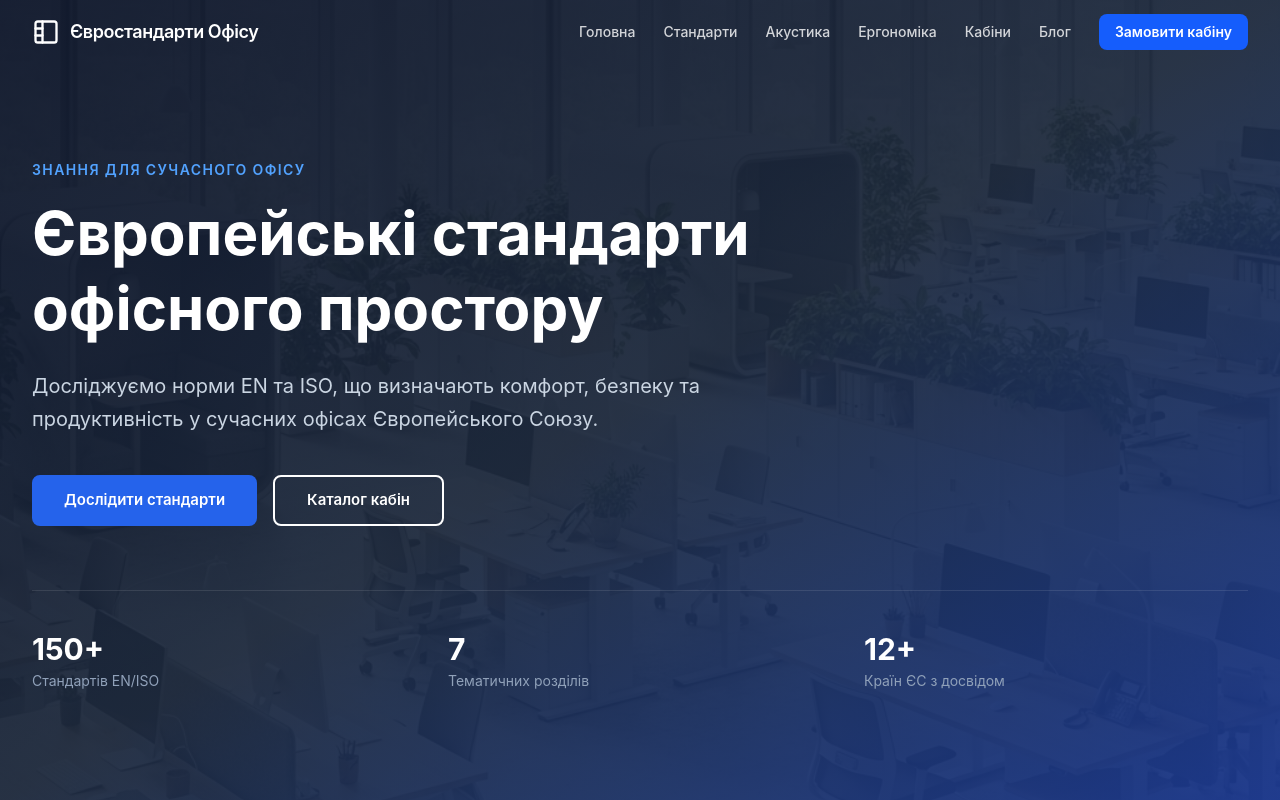
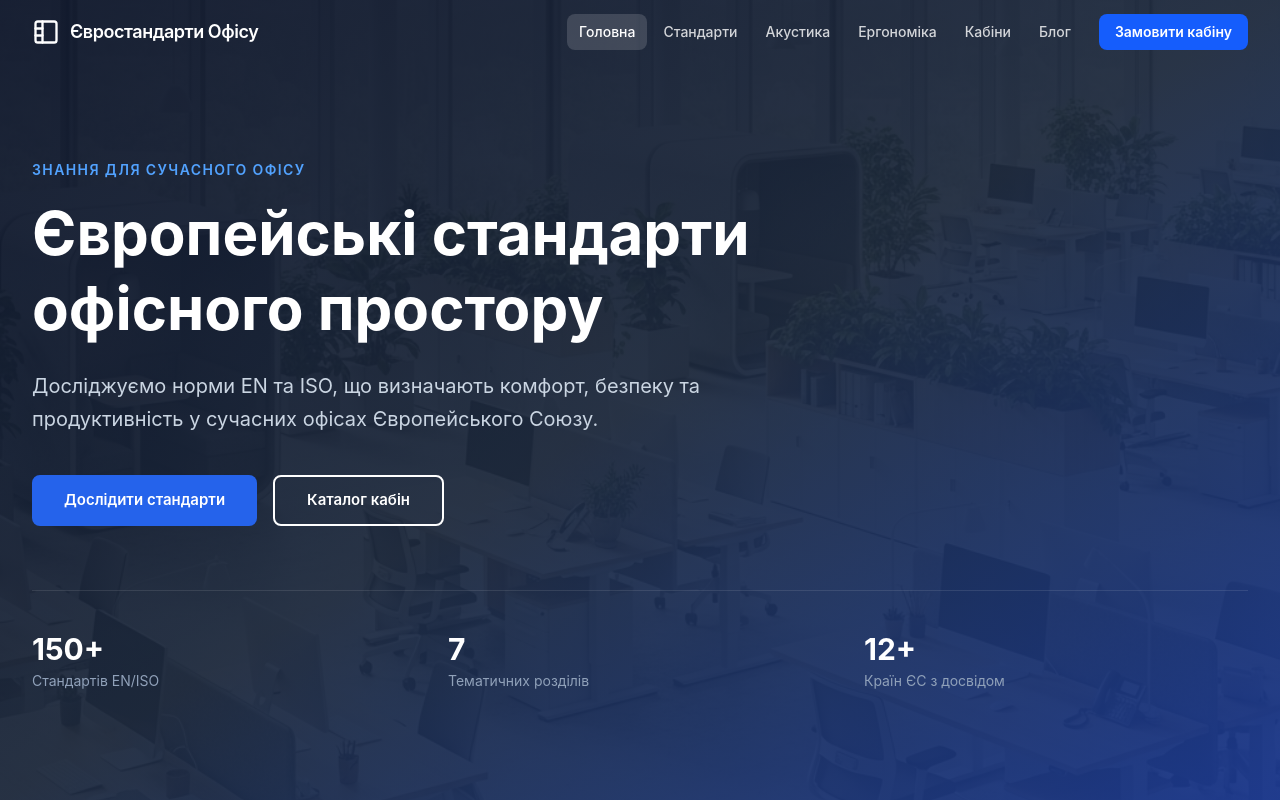
Before and after one commit to sserbin1/european, a Next.js app: page / in a window 1280 px wide. Shown: the top 800 px of the page. Built offline with nearby package versions, Linux system fonts and the light colour scheme.

Commit message:
Fix Header: dark mode on light pages, active nav states, section page links

```diff
--- a/src/components/layout/Header.tsx
+++ b/src/components/layout/Header.tsx
@@ -1,20 +1,33 @@
 "use client";
 
 import { useState, useEffect, useCallback } from "react";
+import { usePathname } from "next/navigation";
 import Link from "next/link";
 
 const NAV_LINKS = [
   { label: "Головна", href: "/" },
-  { label: "Стандарти", href: "/blog/yevropeyski-standarty-ofisnogo-prostoru" },
-  { label: "Акустика", href: "/blog/akustyka-v-ofisi-chomu-tysha-tse-produktyvnist" },
-  { label: "Ергономіка", href: "/blog/ergonomika-robochogo-mistsya-za-yevropeyskimi-normamy" },
+  { label: "Стандарти", href: "/standarty/" },
+  { label: "Акустика", href: "/akustyka/" },
+  { label: "Ергономіка", href: "/ergonomika/" },
   { label: "Кабіни", href: "/kabiny/" },
   { label: "Блог", href: "/blog/" },
 ];
 
+/* Pages that have a dark gradient hero — header starts transparent with white text */
+const DARK_HERO_PAGES = ["/", "/standarty", "/akustyka", "/ergonomika"];
+
 export default function Header() {
+  const pathname = usePathname();
   const [isScrolled, setIsScrolled] = useState(false);
   const [isMobileMenuOpen, setIsMobileMenuOpen] = useState(false);
+
+  /* Does the current page have a dark hero? */
+  const hasDarkHero = DARK_HERO_PAGES.some(
+    (p) => pathname === p || pathname === p + "/"
+  );
+
+  /* If no dark hero, header is always "scrolled" (solid white bg, dark text) */
+  const isDark = isScrolled || !hasDarkHero;
 
   useEffect(() => {
     const handleScroll = () => setIsScrolled(window.scrollY > 50);
@@ -36,7 +49,7 @@ export default function Header() {
     <>
       <header
         className={`fixed top-0 left-0 right-0 z-50 transition-all duration-300 ${
-          isScrolled
+          isDark
             ? "bg-white/95 backdrop-blur-md shadow-sm"
             : "bg-transparent"
         }`}
@@ -53,7 +66,7 @@ export default function Header() {
               height="28"
               viewBox="0 0 24 24"
               fill="none"
-              stroke={isScrolled ? "#1E293B" : "#fff"}
+              stroke={isDark ? "#1E293B" : "#fff"}
               strokeWidth="2"
               strokeLinecap="round"
               strokeLinejoin="round"
@@ -65,7 +78,7 @@ export default function Header() {
             </svg>
             <span
               className={`text-lg font-semibold tracking-tight transition-colors duration-300 ${
-                isScrolled ? "text-slate-900" : "text-white"
+                isDark ? "text-slate-900" : "text-white"
               }`}
               style={{ fontFamily: "var(--font-heading)" }}
             >
@@ -75,19 +88,26 @@ export default function Header() {
 
           {/* Desktop Nav */}
           <nav className="hidden lg:flex items-center gap-1">
-            {NAV_LINKS.map((link) => (
+            {NAV_LINKS.map((link) => {
+              const isActive = pathname === link.href || pathname === link.href.replace(/\/$/, "");
+              return (
                 <Link
                   key={link.href}
                   href={link.href}
                   className={`cursor-pointer px-3 py-2 text-sm font-medium rounded-lg transition-colors duration-200 ${
-                  isScrolled
-                    ? "text-slate-600 hover:text-slate-900 hover:bg-slate-100"
+                    isDark
+                      ? isActive
+                        ? "text-[#2563EB] bg-blue-50"
+                        : "text-slate-600 hover:text-slate-900 hover:bg-slate-100"
+                      : isActive
+                        ? "text-white bg-white/15"
                         : "text-white/80 hover:text-white hover:bg-white/10"
                   }`}
                 >
                   {link.label}
                 </Link>
-            ))}
+              );
+            })}
             <Link
               href="/kabiny/"
               className="cursor-pointer ml-3 px-4 py-2 text-sm font-semibold rounded-lg bg-blue-600 text-white hover:bg-blue-700 transition-colors duration-200"
@@ -101,7 +121,7 @@ export default function Header() {
             type="button"
             onClick={() => setIsMobileMenuOpen((prev) => !prev)}
             className={`cursor-pointer lg:hidden flex items-center justify-center w-10 h-10 rounded-lg transition-colors duration-200 ${
-              isScrolled ? "hover:bg-slate-100" : "hover:bg-white/10"
+              isDark ? "hover:bg-slate-100" : "hover:bg-white/10"
             }`}
             aria-label={isMobileMenuOpen ? "Закрити меню" : "Відкрити меню"}
           >
@@ -110,7 +130,7 @@ export default function Header() {
               height="22"
               viewBox="0 0 24 24"
               fill="none"
-              stroke={isScrolled ? "#1E293B" : "#fff"}
+              stroke={isDark ? "#1E293B" : "#fff"}
               strokeWidth="2"
               strokeLinecap="round"
               strokeLinejoin="round"
@@ -137,16 +157,23 @@ export default function Header() {
         <div className="fixed inset-0 z-40 bg-white flex flex-col lg:hidden">
           <div className="h-16" />
           <nav className="flex-1 flex flex-col items-center justify-center gap-2 px-6">
-            {NAV_LINKS.map((link) => (
+            {NAV_LINKS.map((link) => {
+              const isActive = pathname === link.href || pathname === link.href.replace(/\/$/, "");
+              return (
                 <Link
                   key={link.href}
                   href={link.href}
                   onClick={closeMobileMenu}
-                className="cursor-pointer w-full text-center text-lg font-medium text-slate-800 hover:text-blue-600 transition-colors duration-200 py-3 rounded-lg hover:bg-slate-50"
+                  className={`cursor-pointer w-full text-center text-lg font-medium transition-colors duration-200 py-3 rounded-lg ${
+                    isActive
+                      ? "text-blue-600 bg-blue-50"
+                      : "text-slate-800 hover:text-blue-600 hover:bg-slate-50"
+                  }`}
                 >
                   {link.label}
                 </Link>
-            ))}
+              );
+            })}
             <Link
               href="/kabiny/"
               onClick={closeMobileMenu}
```
Lines whose indentation alone changed are shown as unchanged.
